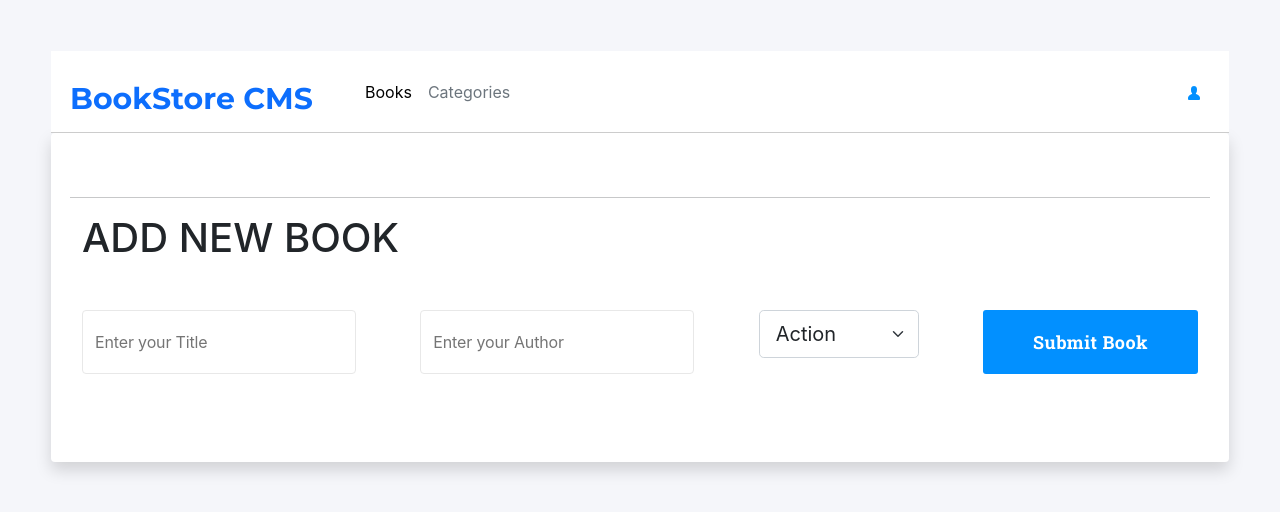
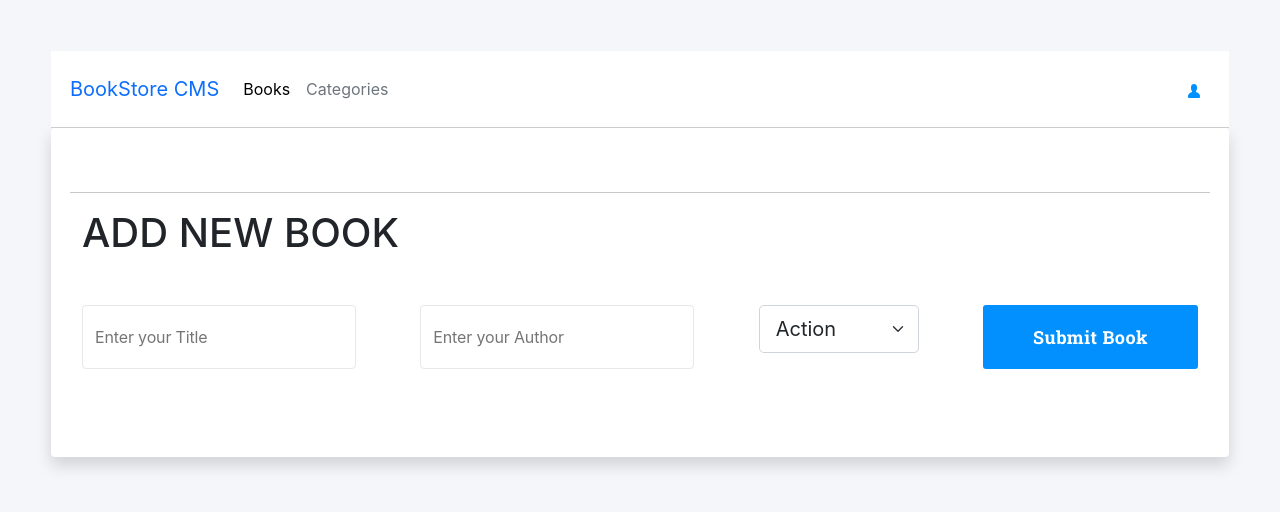
Before and after one commit to ridwanediallo/Bookstore-CMS, a React (Create React App) app: page / in a window 1280 px wide. Shown: the top 512 px of the page. Built offline with nearby package versions, Linux system fonts and the light colour scheme; no server answers.

Commit message:
Remove logo class from navbar brand

```diff
--- a/src/components/NavBar.js
+++ b/src/components/NavBar.js
@@ -8,7 +8,7 @@
 const NavBar = () => (
   <Navbar collapseOnSelect className="navig" expand="lg" bg="" variant="dark">
     <div className="container navB">
-      <Navbar.Brand href="#home" className=" text-primary logo">
+      <Navbar.Brand href="#home" className="text-primary ml-4">
         BookStore CMS
       </Navbar.Brand>
       <Navbar.Toggle aria-controls="responsive-navbar-nav" />
```
